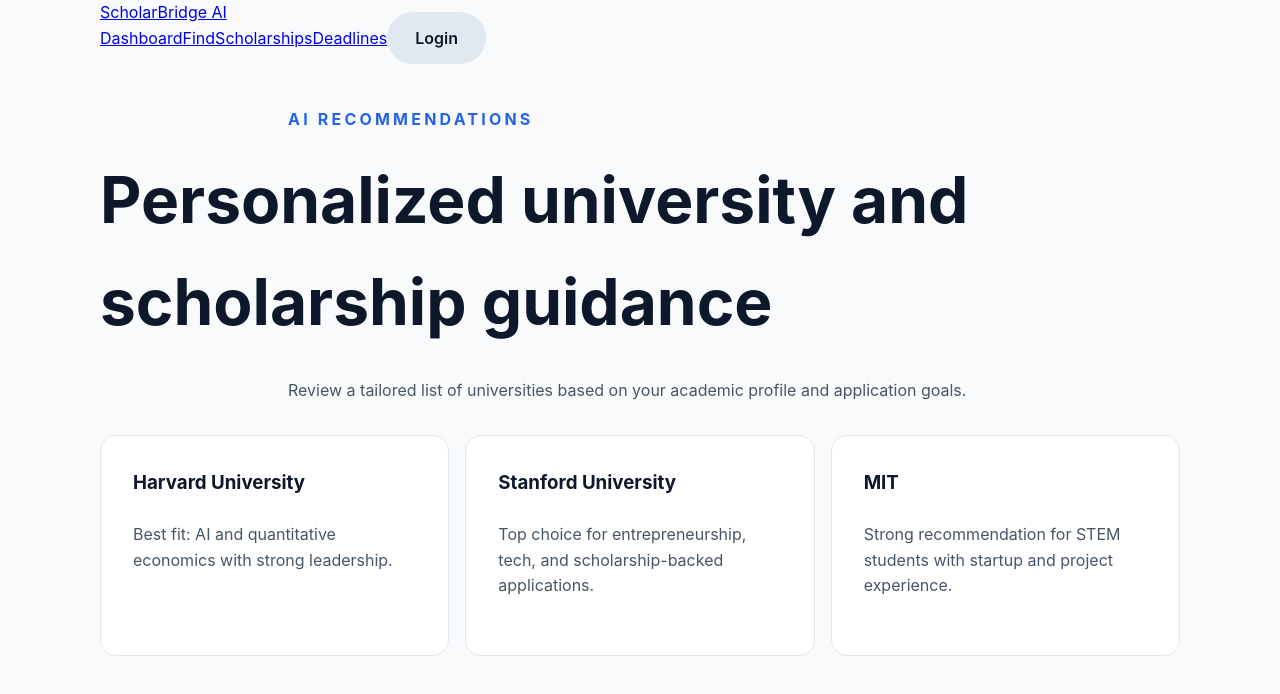
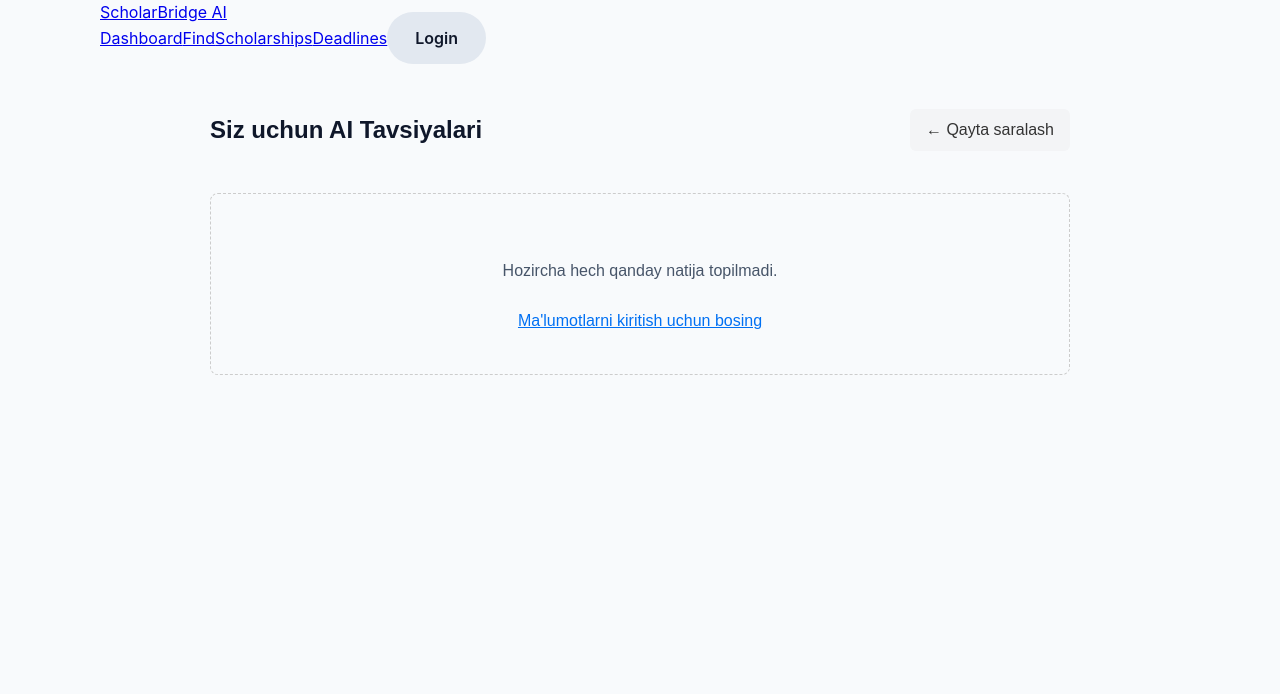
Before and after one commit to jamijomi344as-jpg/ScholarBridge, a Next.js app: page /recommendations in a window 1280 px wide. Shown: the top 694 px of the page. Built offline with nearby package versions, Linux system fonts and the light colour scheme.

Commit message:
Update page.tsx

```diff
--- a/app/recommendations/page.tsx
+++ b/app/recommendations/page.tsx
@@ -1,36 +1,130 @@
+'use client';
+
+import { useEffect, useState } from 'react';
+import Link from 'next/link';
+
+interface Recommendation {
+  universityName: string;
+  country: string;
+  degree: string;
+  category: 'Reach' | 'Match' | 'Safety';
+  matchPercentage: number;
+  fundingType: string;
+  annualTuition: string;
+  availableScholarships: string[];
+  reason: string;
+}
+
 export default function RecommendationsPage() {
+  const [recommendations, setRecommendations] = useState<Recommendation[]>([]);
+  const [loading, setLoading] = useState(true);
+
+  useEffect(() => {
+    const data = localStorage.getItem('scholarBridge_results');
+    if (data) {
+      try {
+        setRecommendations(JSON.parse(data));
+      } catch (err) {
+        console.error('Data parsing error:', err);
+      }
+    }
+    setLoading(false);
+  }, []);
+
+  if (loading) {
+    return <div style={{ padding: '40px', textAlign: 'center' }}>Yuklanmoqda...</div>;
+  }
+
+  const getCategoryBadgeStyle = (category: string) => {
+    switch (category) {
+      case 'Reach':
+        return { backgroundColor: '#fee2e2', color: '#991b1b', border: '1px solid #f87171' };
+      case 'Match':
+        return { backgroundColor: '#dcfce7', color: '#166534', border: '1px solid #4ade80' };
+      case 'Safety':
+        return { backgroundColor: '#e0f2fe', color: '#075985', border: '1px solid #38bdf8' };
+      default:
+        return { backgroundColor: '#f3f4f6', color: '#374151', border: '1px solid #d1d5db' };
+    }
+  };
+
   return (
-    <main>
-      <section className="section">
-        <div className="container">
-          <p className="eyebrow">AI Recommendations</p>
-          <h1>Personalized university and scholarship guidance</h1>
-          <p>
-            Review a tailored list of universities based on your academic profile
-            and application goals.
-          </p>
-          <div className="cards">
-            <article>
-              <h3>Harvard University</h3>
-              <p>Best fit: AI and quantitative economics with strong leadership.</p>
-            </article>
-            <article>
-              <h3>Stanford University</h3>
-              <p>
-                Top choice for entrepreneurship, tech, and scholarship-backed
-                applications.
-              </p>
-            </article>
-            <article>
-              <h3>MIT</h3>
-              <p>
-                Strong recommendation for STEM students with startup and project
-                experience.
-              </p>
-            </article>
-          </div>
+    <div style={{ maxWidth: '900px', margin: '40px auto', padding: '0 20px', fontFamily: 'sans-serif' }}>
+      <div style={{ display: 'flex', justifyContent: 'space-between', alignItems: 'center', marginBottom: '24px' }}>
+        <h2>Siz uchun AI Tavsiyalari</h2>
+        <Link href="/find" style={{ padding: '8px 16px', backgroundColor: '#f3f4f6', borderRadius: '6px', textDecoration: 'none', color: '#333' }}>
+          ← Qayta saralash
+        </Link>
+      </div>
+
+      {recommendations.length === 0 ? (
+        <div style={{ textAlign: 'center', padding: '40px', border: '1px dashed #ccc', borderRadius: '8px' }}>
+          <p>Hozircha hech qanday natija topilmadi.</p>
+          <Link href="/find" style={{ color: '#0070f3', textDecoration: 'underline' }}>
+            Ma'lumotlarni kiritish uchun bosing
+          </Link>
         </div>
-      </section>
-    </main>
+      ) : (
+        <div style={{ display: 'flex', flexDirection: 'column', gap: '20px' }}>
+          {recommendations.map((item, index) => (
+            <div
+              key={index}
+              style={{
+                border: '1px solid #e5e7eb',
+                borderRadius: '12px',
+                padding: '24px',
+                backgroundColor: '#fff',
+                boxShadow: '0 2px 4px rgba(0,0,0,0.05)'
+              }}
+            >
+              <div style={{ display: 'flex', justifyContent: 'space-between', alignItems: 'flex-start', flexWrap: 'wrap', gap: '8px' }}>
+                <div>
+                  <h3 style={{ margin: '0 0 6px 0', fontSize: '20px' }}>{item.universityName}</h3>
+                  <p style={{ margin: 0, color: '#6b7280', fontSize: '14px' }}>
+                    📍 {item.country} | 🎓 {item.degree}
+                  </p>
+                </div>
+
+                <span style={{
+                  padding: '4px 12px',
+                  borderRadius: '20px',
+                  fontSize: '13px',
+                  fontWeight: 'bold',
+                  ...getCategoryBadgeStyle(item.category)
+                }}>
+                  {item.category} ({item.matchPercentage}% mos)
+                </span>
+              </div>
+
+              <div style={{ margin: '16px 0', padding: '12px', backgroundColor: '#f9fafb', borderRadius: '8px' }}>
+                <p style={{ margin: 0, fontSize: '14px', color: '#374151' }}>
+                  <strong>Nega sizga mos:</strong> {item.reason}
+                </p>
+              </div>
+
+              <div style={{ display: 'grid', gridTemplateColumns: '1fr 1fr', gap: '12px', fontSize: '14px' }}>
+                <div>
+                  <strong>Moliyalashtirish:</strong> {item.fundingType}
+                </div>
+                <div>
+                  <strong>Taxminiy kontrakt:</strong> {item.annualTuition}
+                </div>
+              </div>
+
+              {item.availableScholarships && item.availableScholarships.length > 0 && (
+                <div style={{ marginTop: '16px' }}>
+                  <strong style={{ fontSize: '14px' }}>Mavjud Grant va Stipendiyalar:</strong>
+                  <ul style={{ margin: '6px 0 0 0', paddingLeft: '20px', fontSize: '14px', color: '#4b5563' }}>
+                    {item.availableScholarships.map((sch, i) => (
+                      <li key={i}>{sch}</li>
+                    ))}
+                  </ul>
+                </div>
+              )}
+            </div>
+          ))}
+        </div>
+      )}
+    </div>
   );
 }
```
